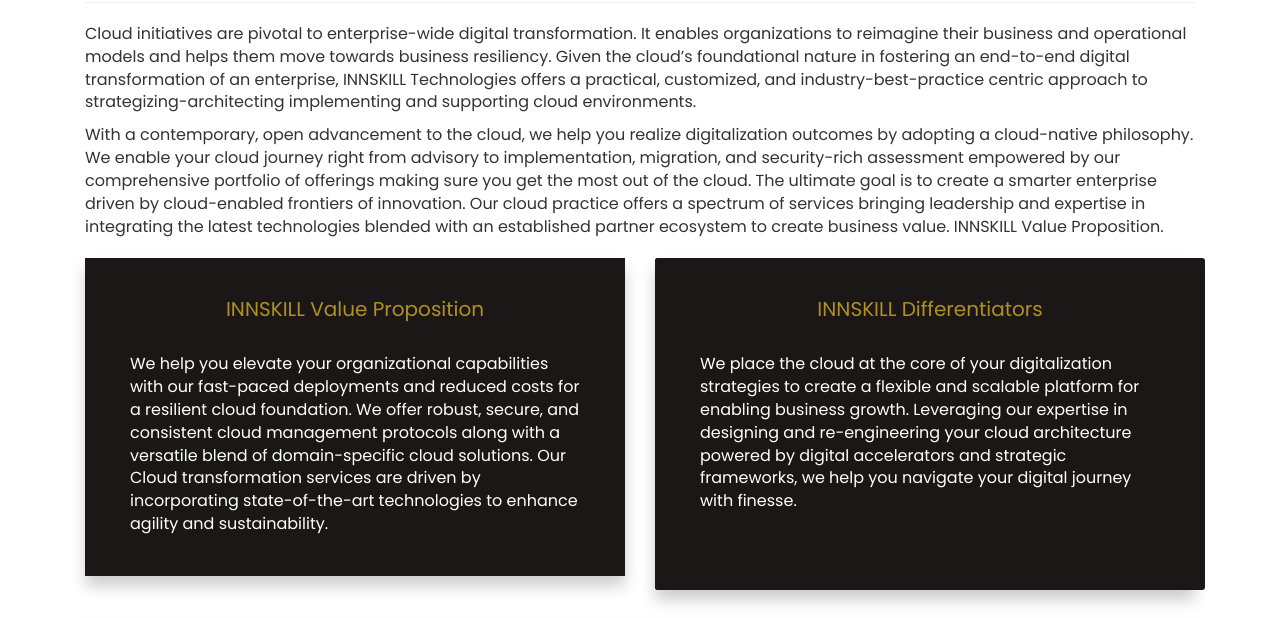
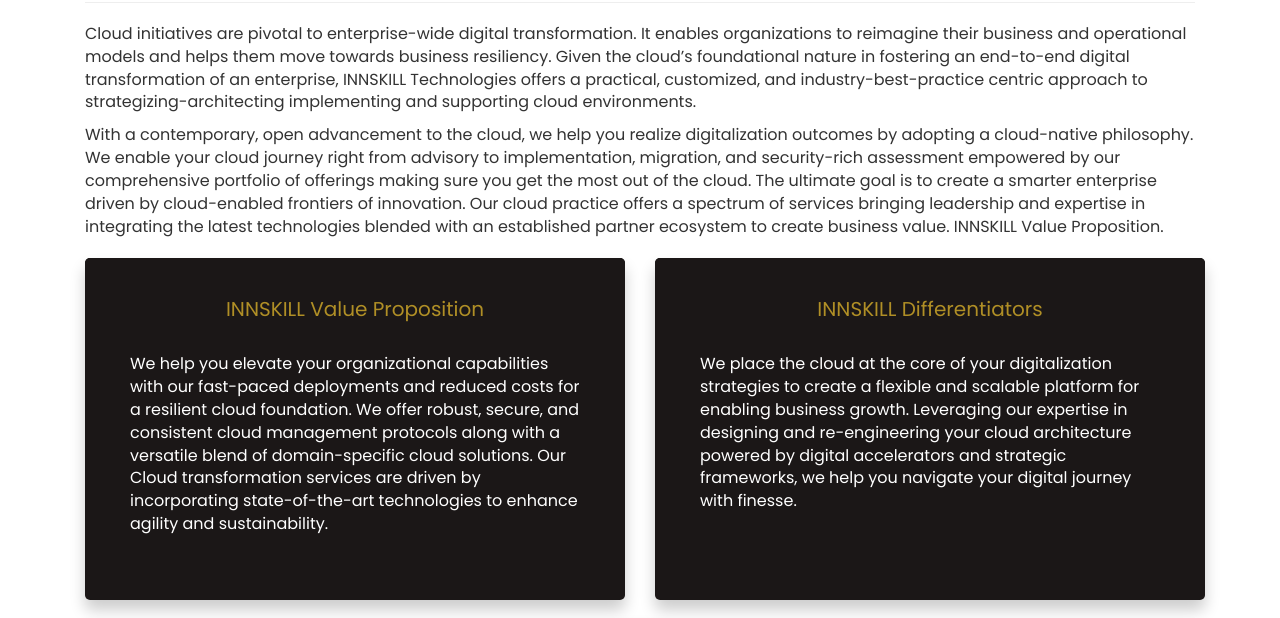
Before and after one commit to Gantamonika/Innskill, a plain HTML site: page html/CTS.html in a window 1280 px wide. Shown: the part 167-785 px from the top of the page. Drawn offline with nearby package versions, Linux system fonts and the light colour scheme.

Commit message:
nav and footer are updated

```diff
--- a/css/style.css
+++ b/css/style.css
@@ -396,7 +396,7 @@ nav ul ul li{
 .Mcard{
   background-color: #1B1717;
   color:white;
-  border-radius: 3px;
+  border-radius: 5px;
   border-style: none;
   box-shadow: 0px 10px 15px rgba(0,0,0,0.2);
 }
@@ -405,6 +405,7 @@ nav ul ul li{
   color: white;
   padding: 30px;
   margin-bottom: 10px;
+  border-radius: 5px;
 
 
 }
@@ -413,7 +414,7 @@ nav ul ul li{
   color: white;
   border-radius: 3px;
   padding: 30px;
-
+border-radius: 5px;
   margin-bottom: 10px;
 
 
@@ -426,7 +427,7 @@ nav ul ul li{
 
 }
 .clr{
-  border-radius: 3px;
+  border-radius: 5px;
 //  background-color: #e91e63;
   margin-left: 20px;
   margin-right: 20PX;
@@ -452,7 +453,7 @@ nav ul ul li{
 .Mcard-body-MCB{
   background-color: #1b1717;
   color: white;
-  border-radius: 3px;
+  border-radius: 5px;
   padding: 30px;
   width: 550px;
   height: 332px;
--- a/html/CTS.html
+++ b/html/CTS.html
@@ -11,7 +11,9 @@
 <body>
   <nav>
     <div class="logo">
-      <span class="clr2">INN</span><span class="clr1">SKILL</span>
+      <a class="removeLinkStyles" href="\Innskill\index.html">
+        <span class="clr2">INN</span><span class="clr1">SKILL</span>
+      </a>
     </div>
 
     <ul class="nav-links">
@@ -64,8 +66,6 @@
 
     </div>
   </nav>
-
-
   <script src="\Innskill\js\app.js" ></script>
 
   <!--Monika-CTS-->
@@ -82,7 +82,7 @@
 
 
       <div class="row">
-        <div class="col-sm-6">
+        <div class="col-sm-6 d-flex align-items-stretch">
           <div class="Mcard">
             <div class="Mcard-body">
               <h4 class="title">INNSKILL Value Proposition</h4>
@@ -93,7 +93,7 @@
         </div>
 
 
-        <div class="col-sm-6">
+        <div class="col-sm-6 d-flex align-items-stretch">
           <div class="Mcard">
             <div class="Mcard-body-MCB">
               <h4 class="title">INNSKILL Differentiators</h4>
@@ -200,7 +200,6 @@
         </div>
       </footer>
 
-
-
-</body>
-</html>
+    </div>
+  </body>
+  </html>
```
Also changed, not shown: html/CIS.html (+6 -3 lines).
